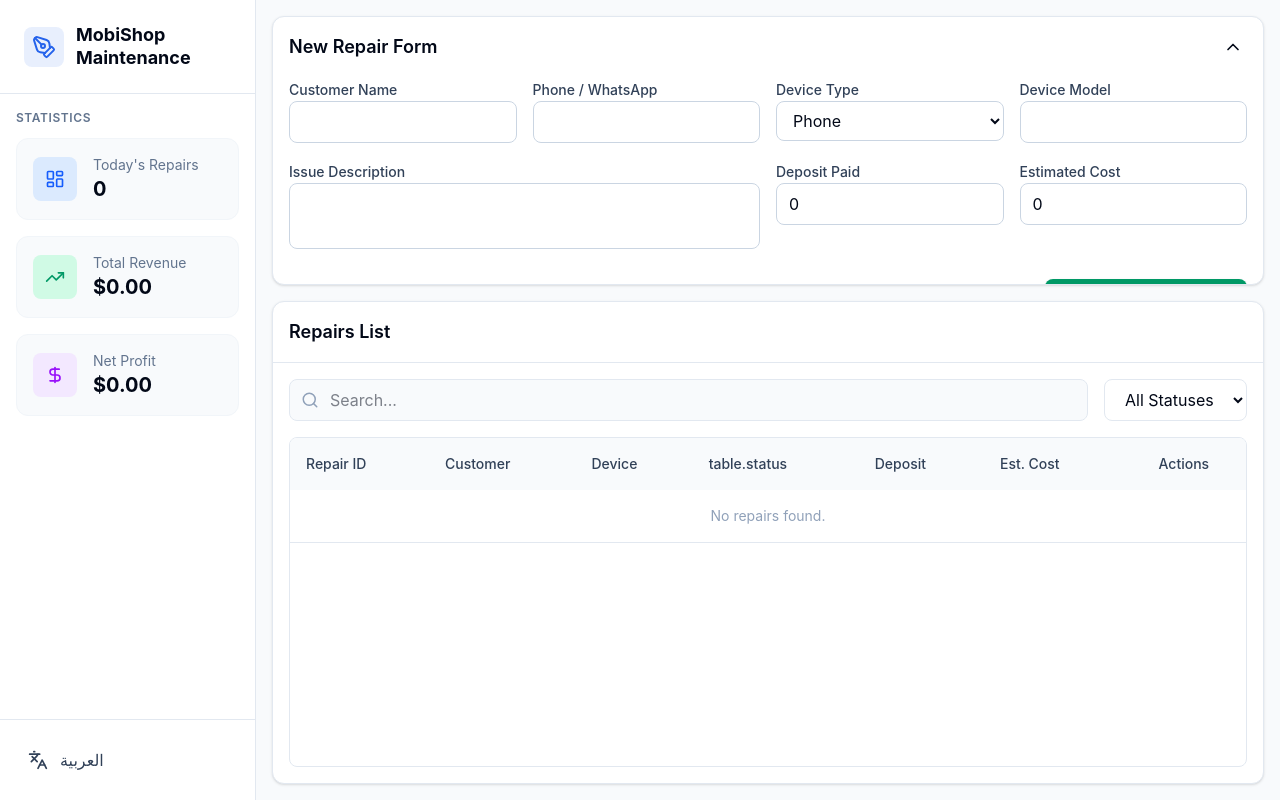
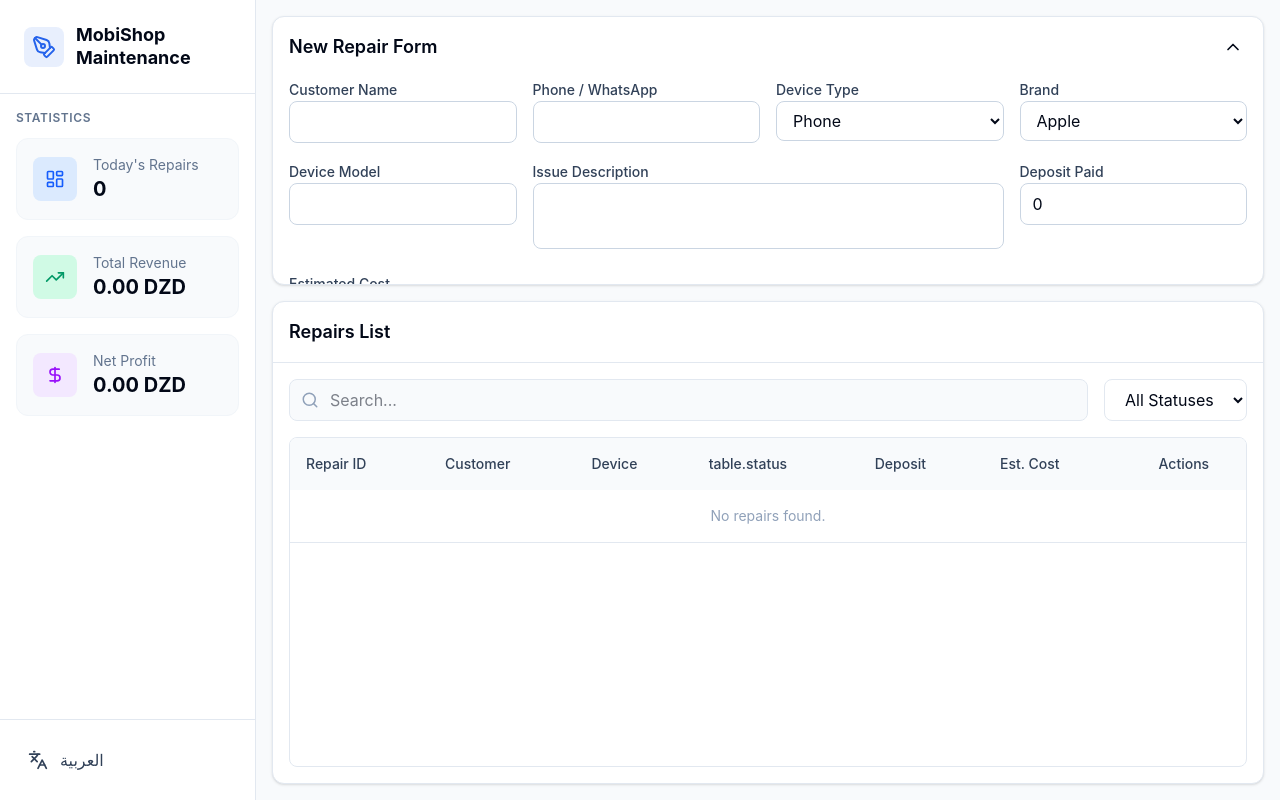
Before and after one commit to logiccrafterdz/MobiShop-Maintenance, a React (Vite) app: page / in a window 1280 px wide. Built offline with nearby package versions, Linux system fonts and the light colour scheme.

Commit message:
Remove emojis from README and push final updates

```diff
--- a/src/components/NewRepairForm.tsx
+++ b/src/components/NewRepairForm.tsx
@@ -1,3 +1,4 @@
+import { useEffect } from 'react';
 import { useTranslation } from 'react-i18next';
 import { useForm } from 'react-hook-form';
 import { zodResolver } from '@hookform/resolvers/zod';
@@ -9,6 +10,8 @@ const schema = z.object({
   customerName: z.string().min(1, 'Required'),
   customerPhone: z.string().min(1, 'Required'),
   deviceType: z.string().min(1, 'Required'),
+  brand: z.string().min(1, 'Required'),
+  customBrand: z.string().optional(),
   deviceModel: z.string().min(1, 'Required'),
   issueDesc: z.string().min(1, 'Required'),
   depositPaid: z.number().min(0),
@@ -18,26 +21,44 @@ const schema = z.object({
 
 type FormData = z.infer<typeof schema>;
 
+const BRANDS = {
+  Phone: ['Apple', 'Samsung', 'Xiaomi', 'Oppo', 'Realme', 'Vivo', 'Huawei', 'Honor', 'Google Pixel', 'OnePlus'],
+  Laptop: ['HP', 'Dell', 'Lenovo', 'Asus', 'Acer', 'Apple', 'MSI', 'Microsoft Surface'],
+  Tablet: ['Apple (iPad)', 'Samsung', 'Lenovo', 'Huawei', 'Xiaomi'],
+};
+
 export default function NewRepairForm() {
   const { t } = useTranslation();
   const { fetchRepairs, fetchStats } = useAppStore();
 
-  const { register, handleSubmit, formState: { errors }, reset } = useForm<FormData>({
+  const { register, handleSubmit, watch, formState: { errors }, reset, setValue } = useForm<FormData>({
     resolver: zodResolver(schema),
     defaultValues: {
       deviceType: 'Phone',
       depositPaid: 0,
       estCost: 0,
+      brand: 'Samsung',
     }
   });
 
+  const selectedType = watch('deviceType') as keyof typeof BRANDS;
+  const selectedBrand = watch('brand');
+
+  useEffect(() => {
+    const firstBrand = BRANDS[selectedType]?.[0] || 'Other';
+    setValue('brand', firstBrand);
+  }, [selectedType, setValue]);
+
   const onSubmit = async (data: FormData) => {
     try {
+      const finalBrand = data.brand === 'Other' ? data.customBrand : data.brand;
+      const fullModel = `${finalBrand} ${data.deviceModel}`;
+
       const repairId = await invoke<string>('add_repair', {
         customerName: data.customerName,
         customerPhone: data.customerPhone,
         deviceType: data.deviceType,
-        deviceModel: data.deviceModel,
+        deviceModel: fullModel,
         issueDesc: data.issueDesc,
         depositPaid: data.depositPaid,
         estCost: data.estCost,
@@ -49,7 +70,6 @@ export default function NewRepairForm() {
       await fetchRepairs();
       await fetchStats();
 
-      // Get the newly created repair from store to print it
       const newRepair = useAppStore.getState().repairs.find(r => r.repair_id === repairId);
       if (newRepair) {
         useAppStore.getState().setPrintingRepair(newRepair);
@@ -78,6 +98,24 @@ export default function NewRepairForm() {
           <option value="Tablet">Tablet</option>
         </select>
       </div>
+
+      <div className="space-y-1">
+        <label className="text-sm font-medium text-slate-700 dark:text-slate-300">{t('form.brand')}</label>
+        <select {...register('brand')} className="w-full px-3 py-2 border border-slate-300 dark:border-slate-600 rounded-lg focus:outline-none focus:ring-2 focus:ring-primary dark:bg-slate-900">
+          {(BRANDS[selectedType] || []).map(b => (
+            <option key={b} value={b}>{b}</option>
+          ))}
+          <option value="Other">{t('form.other')}</option>
+        </select>
+      </div>
+
+      {selectedBrand === 'Other' && (
+        <div className="space-y-1">
+          <label className="text-sm font-medium text-slate-700 dark:text-slate-300">{t('form.other')} ({t('form.brand')})</label>
+          <input {...register('customBrand')} type="text" className="w-full px-3 py-2 border border-slate-300 dark:border-slate-600 rounded-lg focus:outline-none focus:ring-2 focus:ring-primary dark:bg-slate-900" />
+        </div>
+      )}
+
       <div className="space-y-1">
         <label className="text-sm font-medium text-slate-700 dark:text-slate-300">{t('form.model')}</label>
         <input {...register('deviceModel')} type="text" className="w-full px-3 py-2 border border-slate-300 dark:border-slate-600 rounded-lg focus:outline-none focus:ring-2 focus:ring-primary dark:bg-slate-900" />
--- a/src/components/ReceiptPrint.tsx
+++ b/src/components/ReceiptPrint.tsx
@@ -42,15 +42,15 @@ export default function ReceiptPrint() {
       <div className="border-t border-dashed border-black py-2 mb-4">
         <div className="flex justify-between">
           <span>Est. Cost:</span>
-          <span className="font-bold">${printingRepair.est_cost.toFixed(2)}</span>
+          <span className="font-bold">{printingRepair.est_cost.toFixed(2)} DZD</span>
         </div>
         <div className="flex justify-between">
           <span>Deposit:</span>
-          <span className="font-bold">${printingRepair.deposit_paid.toFixed(2)}</span>
+          <span className="font-bold">{printingRepair.deposit_paid.toFixed(2)} DZD</span>
         </div>
         <div className="flex justify-between mt-1 pt-1 border-t border-black">
           <span>Remaining:</span>
-          <span className="font-bold">${Math.max(0, printingRepair.est_cost - printingRepair.deposit_paid).toFixed(2)}</span>
+          <span className="font-bold">{Math.max(0, printingRepair.est_cost - printingRepair.deposit_paid).toFixed(2)} DZD</span>
         </div>
       </div>
 
--- a/src/components/RepairsList.tsx
+++ b/src/components/RepairsList.tsx
@@ -88,8 +88,8 @@ export default function RepairsList() {
                        t('table.statusDelivered')}
                     </span>
                   </td>
-                  <td className="p-4">${repair.deposit_paid.toFixed(2)}</td>
-                  <td className="p-4">${repair.est_cost.toFixed(2)}</td>
+                  <td className="p-4">{repair.deposit_paid.toFixed(2)} DZD</td>
+                  <td className="p-4">{repair.est_cost.toFixed(2)} DZD</td>
                   <td className="p-4">
                     <div className="flex items-center justify-center gap-2">
                       {repair.status !== 'Delivered' && (
--- a/src/components/Sidebar.tsx
+++ b/src/components/Sidebar.tsx
@@ -39,7 +39,7 @@ export default function Sidebar() {
           </div>
           <div>
             <p className="text-sm text-slate-500 dark:text-slate-400">{t('dashboard.revenue')}</p>
-            <p className="text-xl font-bold">${stats.revenue.toFixed(2)}</p>
+            <p className="text-xl font-bold">{stats.revenue.toFixed(2)} DZD</p>
           </div>
         </div>
 
@@ -49,7 +49,7 @@ export default function Sidebar() {
           </div>
           <div>
             <p className="text-sm text-slate-500 dark:text-slate-400">{t('dashboard.netProfit')}</p>
-            <p className="text-xl font-bold">${stats.net_profit.toFixed(2)}</p>
+            <p className="text-xl font-bold">{stats.net_profit.toFixed(2)} DZD</p>
           </div>
         </div>
       </div>
--- a/src/locales/ar.json
+++ b/src/locales/ar.json
@@ -23,6 +23,8 @@
     "customerName": "اسم العميل",
     "phone": "الهاتف / واتساب",
     "deviceType": "نوع الجهاز",
+    "brand": "العلامة التجارية",
+    "other": "أخرى",
     "model": "موديل الجهاز",
     "issue": "وصف المشكلة",
     "deposit": "العربون المدفوع",
--- a/src/locales/en.json
+++ b/src/locales/en.json
@@ -23,6 +23,8 @@
     "customerName": "Customer Name",
     "phone": "Phone / WhatsApp",
     "deviceType": "Device Type",
+    "brand": "Brand",
+    "other": "Other",
     "model": "Device Model",
     "issue": "Issue Description",
     "deposit": "Deposit Paid",
```
Also changed, not shown: 1 other file (tests, documents, lock files or other folders).
